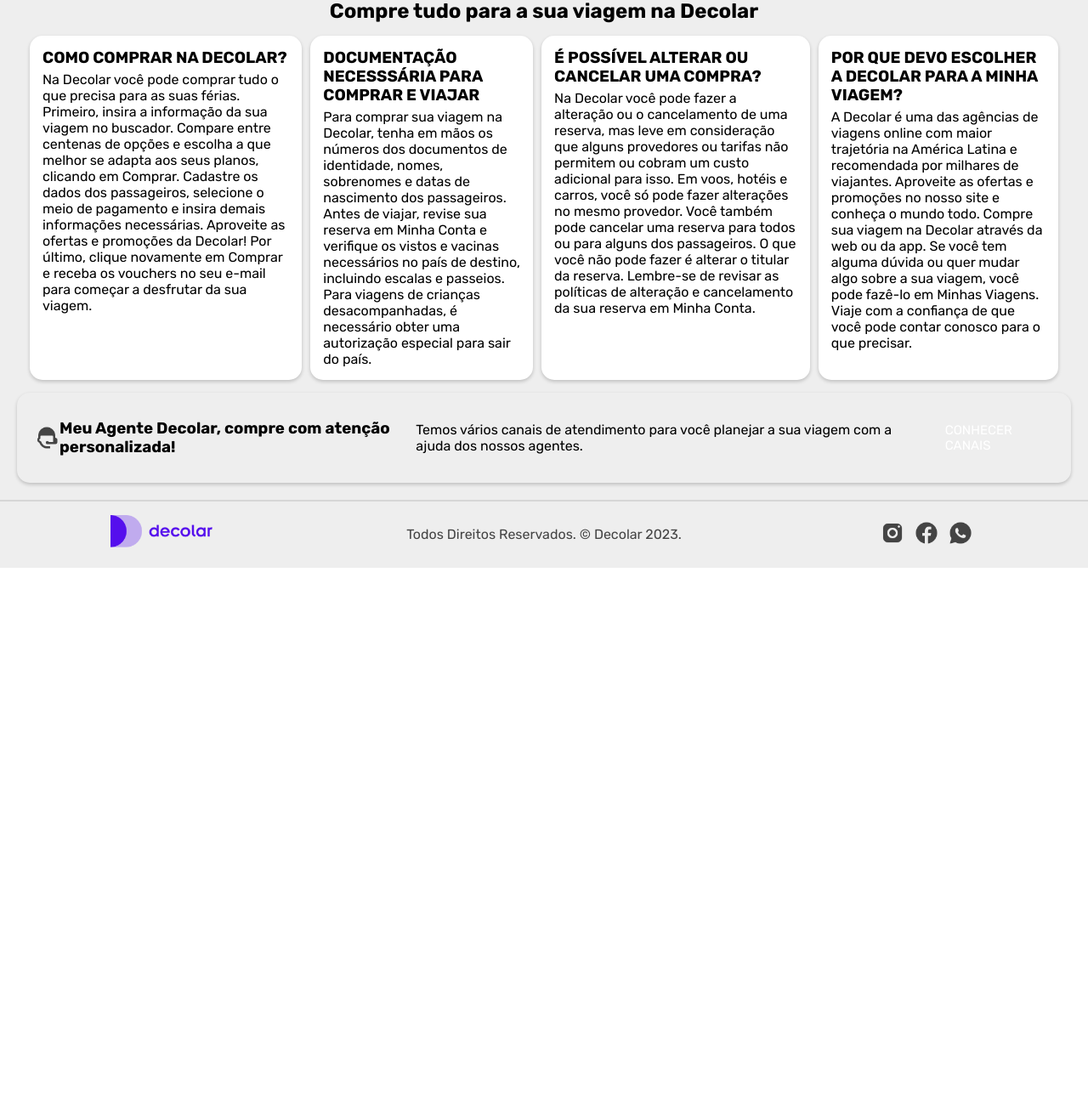
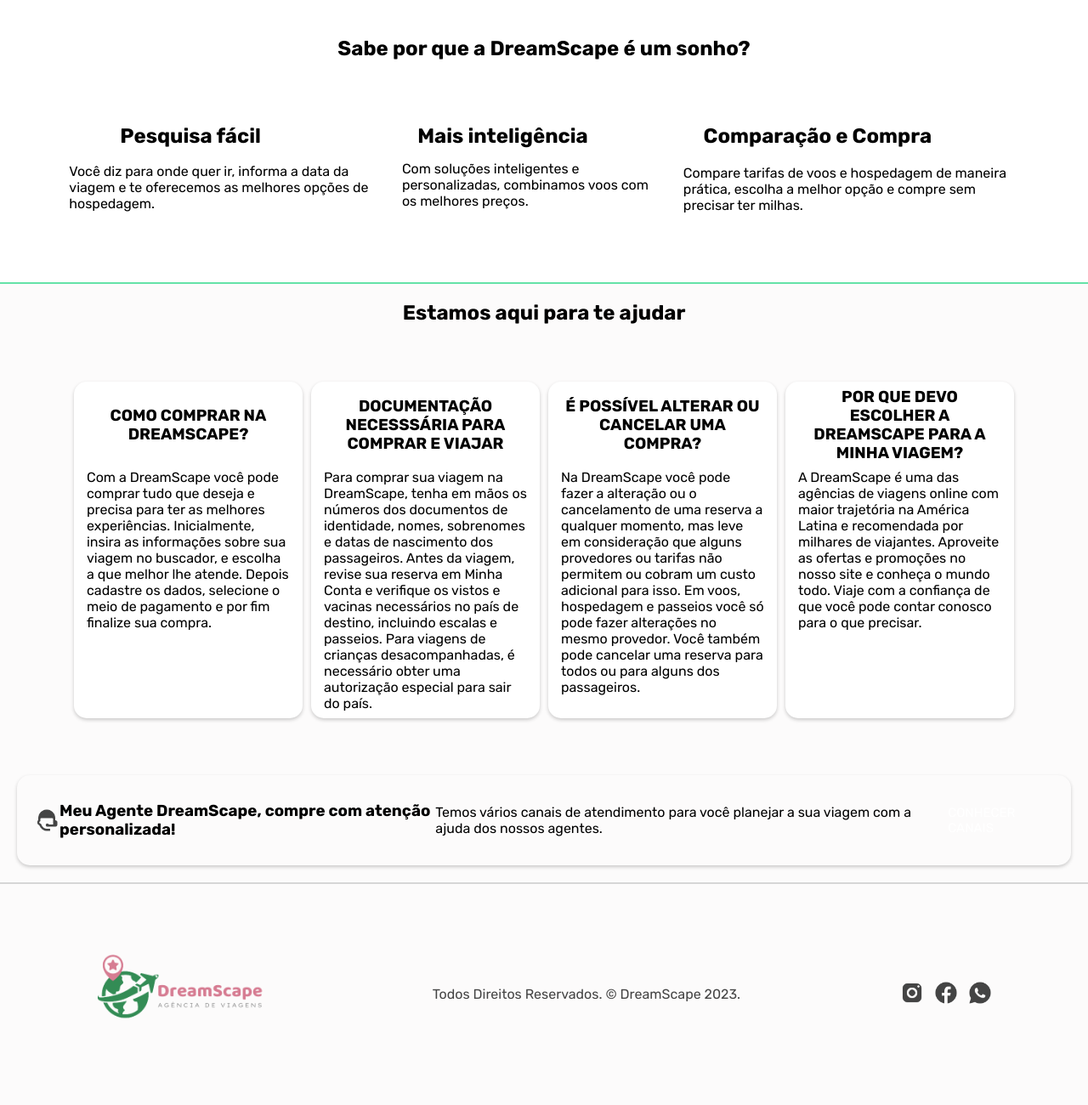
Before and after one commit to k4yll4ne/DecolarProjetoWEB, a PHP site: page / in a window 1280 px wide; the page is wider, and only the part inside the window is pictured. Shown: the part 875-2175 px from the top of that part at 85% size. Before the commit the page ends 1543 px from the top of that part, so only its background shows below. Run offline with PHP 8.4, Linux system fonts and the light colour scheme.

Commit message:
alterações no cadastro e no index

```diff
--- a/cadastrar.html
+++ b/cadastrar.html
@@ -36,6 +36,7 @@
             </div>
         </div>
     </header>
+    <main>
         <div class="campo">
             <h1>Cadastrar</h1>
             <form action="#" method="POST">
@@ -56,5 +57,6 @@
             </div>
 
         </div>
+    </main>
 </body>
 </html>
--- a/css/estilo.css
+++ b/css/estilo.css
@@ -7,7 +7,7 @@
     --cor-azul-escuro:#5c86b7;
     --cor-azul-medio:#0096db;
     --cor-cinza: #444444;
-    --cor-cinza-claro: #EEEEEE;
+    --cor-cinza-claro: #fcfbfb;
     --fonte: 'Rubik', sans-serif;
 }
 
@@ -28,7 +28,7 @@
 }
 
 .logo {
-    width: 120px; /* Define o tamanho da logo */
+    width: 220px; /* Define o tamanho da logo */
 }
 
 .menu2{
@@ -257,6 +257,7 @@
 .item{
     padding: 15px;
     margin: 5px;
+    width: 22%;
     border-radius: 15px;
     box-shadow: 0 2px 4px rgba(0, 0, 0, 0.2);
     background-color: white;
@@ -264,7 +265,11 @@
 
 .item h3{
     text-transform: uppercase;
-    margin-bottom: 5px;
+    height: 20%;
+    margin-bottom: 15px;
+    text-align: center;
+    display: flex;
+    align-items: center;
 
 }
 
@@ -280,7 +285,8 @@
 #coluna{
     display: flex;
     flex-direction: row;
-    margin: 10px;
+    justify-content: center;
+    margin: 5%;
 }
 
 #atencaoperso{
@@ -312,3 +318,29 @@
 .redes-sociais a{
     margin: 5px;
 }
+
+.caracteristicas{
+    border-bottom: 2px solid #64e2a7;
+    background-color: #fff;
+    display: flex;
+    flex-direction: column;
+    justify-content: center;
+    align-items: center;
+    padding: 5%;
+}
+
+.caracteristicas-itens{
+    display: flex;
+    justify-content: space-around;
+    margin-top: 5%;
+
+}
+
+.caracteristicas-itens div{
+    margin: 1.5%;
+}
+.caracteristicas-itens div h2{
+    text-align: center;
+    margin-bottom: 5%;
+    margin-left: -20%;
+}
--- a/index.html
+++ b/index.html
@@ -94,30 +94,53 @@
             </div>
         </section>
 
+        <section class="caracteristicas">
+            <h1>Sabe por que a DreamScape é um sonho?</h1>
+            <div class="caracteristicas-itens">
+                <div>
+                    <h2>Pesquisa fácil</h2>
+                    <p>Você diz para onde quer ir, informa a data da viagem e te oferecemos as melhores opções de hospedagem.</p>
+                </div>
+                <div>
+                    <h2>Mais inteligência</h2>
+                    <p>Com soluções inteligentes e personalizadas, combinamos voos com os melhores preços.</p>
+                </div>
+                <div>
+                    <h2>Comparação e Compra</h2>
+                    <p>Compare tarifas de voos e hospedagem de maneira prática, escolha a melhor opção e compre sem precisar ter milhas.</p>
+                </div>
+            </div>
+        </section>
+
         <section class="informacoes">
-            <h2>Compre tudo para a sua viagem na Decolar</h2>
+            <h2>Estamos aqui para te ajudar </h2>
                 <div id="coluna">
                     <article class="item">
-                        <h3>Como comprar na Decolar?</h3>
-                        <p>Na Decolar você pode comprar tudo o que precisa para as suas férias. Primeiro, insira a informação da sua viagem no buscador. Compare entre centenas de opções e escolha a que melhor se adapta aos seus planos, clicando em Comprar. Cadastre os dados dos passageiros, selecione o meio de pagamento e insira demais informações necessárias. Aproveite as ofertas e promoções da Decolar! Por último, clique novamente em Comprar e receba os vouchers no seu e-mail para começar a desfrutar da sua viagem.</p>
+                        <h3>Como comprar na DreamScape?</h3>
+                        <p>Com a DreamScape você pode comprar tudo que deseja e precisa para ter as melhores experiências. Inicialmente, insira as informações sobre sua viagem no buscador, e escolha a que melhor lhe atende. Depois cadastre os dados, selecione o meio de pagamento e por fim finalize sua compra.
+                        </p>
                     </article>
                     <article class="item">
                         <h3>Documentação necesssária para comprar e viajar</h3>
-                        <p>Para comprar sua viagem na Decolar, tenha em mãos os números dos documentos de identidade, nomes, sobrenomes e datas de nascimento dos passageiros. Antes de viajar, revise sua reserva em Minha Conta e verifique os vistos e vacinas necessários no país de destino, incluindo escalas e passeios. Para viagens de crianças desacompanhadas, é necessário obter uma autorização especial para sair do país.</p>
+                        <p>Para comprar sua viagem na DreamScape, tenha em mãos os números dos documentos de identidade, nomes, sobrenomes e datas de nascimento dos passageiros. Antes da viagem, revise sua reserva em Minha Conta e verifique os vistos e vacinas necessários no país de destino, incluindo escalas e passeios. Para viagens de crianças desacompanhadas, é necessário obter uma autorização especial para sair do país.
+                        </p>
                     </article>
                     <article class="item">
                         <h3>É possível alterar ou cancelar uma compra?</h3>
-                        <p>Na Decolar você pode fazer a alteração ou o cancelamento de uma reserva, mas leve em consideração que alguns provedores ou tarifas não permitem ou cobram um custo adicional para isso. Em voos, hotéis e carros, você só pode fazer alterações no mesmo provedor. Você também pode cancelar uma reserva para todos ou para alguns dos passageiros. O que você não pode fazer é alterar o titular da reserva. Lembre-se de revisar as políticas de alteração e cancelamento da sua reserva em Minha Conta.</p>
+                        <p>Na DreamScape você pode fazer a alteração ou o cancelamento de uma reserva a qualquer momento, mas leve em consideração que alguns provedores ou tarifas não permitem ou cobram um custo adicional para isso. Em voos, hospedagem e passeios você só pode fazer alterações no mesmo provedor. Você também pode cancelar uma reserva
+                        para todos ou para alguns dos passageiros.
+                        </p>
                     </article>
                     <article class="item">
-                        <h3>Por que devo escolher a Decolar para a minha viagem?</h3>
-                        <p>A Decolar é uma das agências de viagens online com maior trajetória na América Latina e recomendada por milhares de viajantes. Aproveite as ofertas e promoções no nosso site e conheça o mundo todo. Compre sua viagem na Decolar através da web ou da app. Se você tem alguma dúvida ou quer mudar algo sobre a sua viagem, você pode fazê-lo em Minhas Viagens. Viaje com a confiança de que você pode contar conosco para o que precisar.</p>
+                        <h3>Por que devo escolher a DreamScape para a minha viagem?</h3>
+                        <p>A DreamScape é uma das agências de viagens online com maior trajetória na América Latina e recomendada por milhares de viajantes. Aproveite as ofertas e promoções no nosso site e conheça o mundo todo. Viaje com a confiança de que você pode contar conosco para o que precisar.
+                        </p>
                     </article>
                 </div>
 
             <div id="atencaoperso">
                 <img src="img/icon-atendente.png" alt="icone-atendente" class="icon">
-                <h3>Meu Agente Decolar, compre com atenção personalizada!</h3>
+                <h3>Meu Agente DreamScape, compre com atenção personalizada!</h3>
                 <p>Temos vários canais de atendimento para você planejar a sua viagem com a ajuda dos nossos agentes.</p>
                 <a href="#" class="botao-roxo">Conhecer canais</a>
             </div>
@@ -126,9 +149,9 @@
     </main>
 
     <footer id="rodape">
-        <h1 class="logo"> <a href="index.html" title="Decolar"> <img class="logo" src="img/logocompleta-decolar.png" alt="Logo Decolar"> </a> </h1>
+        <h1 class="logo"> <a href="index.html" title="Decolar"> <img class="logo" src="img/logo.dreamScape.png" alt="Logo Decolar"> </a> </h1>
 
-        <p>Todos Direitos Reservados. &copy Decolar 2023.</p>
+        <p>Todos Direitos Reservados. &copy DreamScape 2023.</p>
 
         <div class="redes-sociais">
             <a href="" title="Instagram"><img src="img/icon-instagram.png" class="icon"></a>
```
Also changed, not shown: css/cadastro.css (+19 -3 lines), css/login.css (+4 -4 lines). Lines whose indentation alone changed are shown as unchanged.
